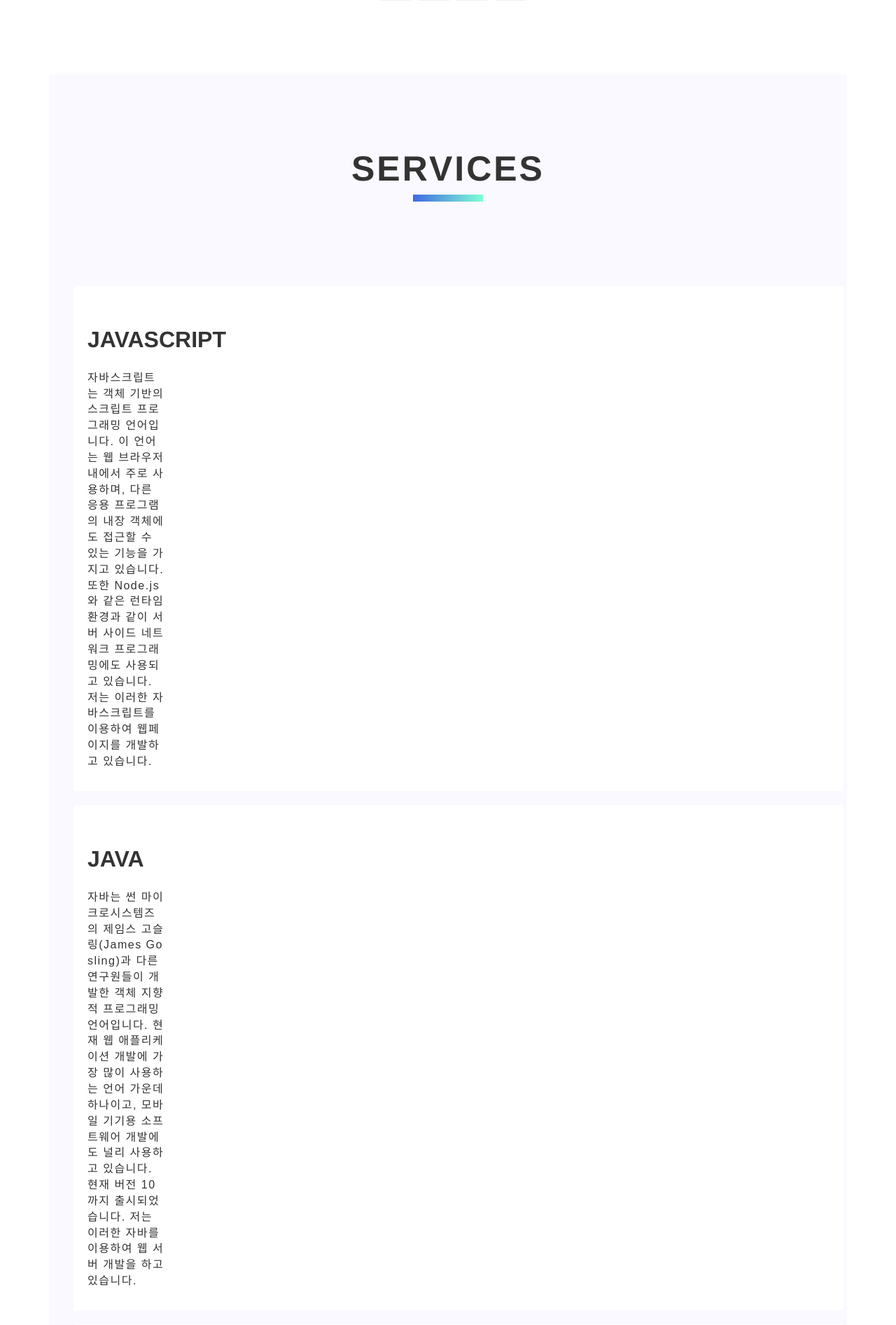
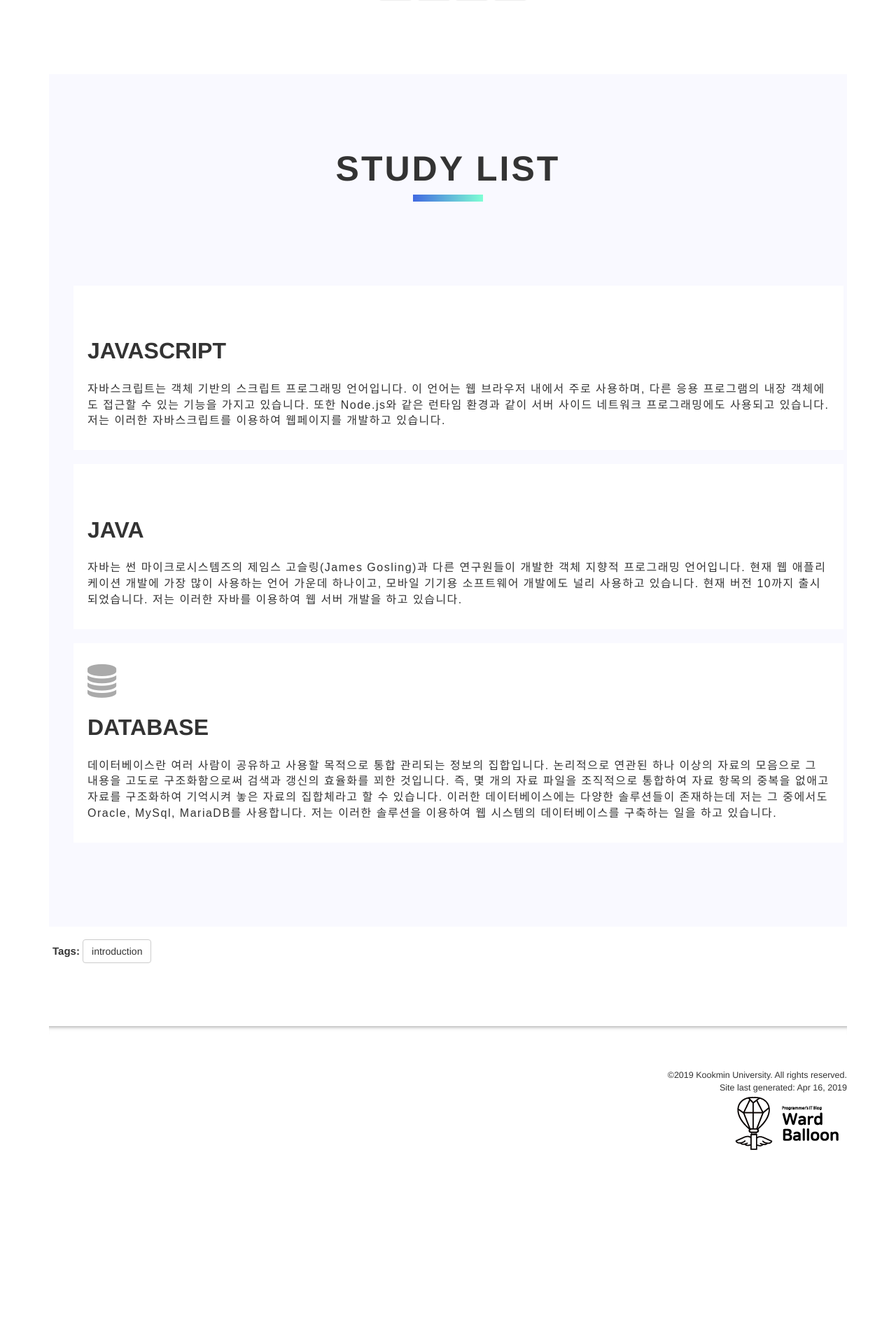
Before and after one commit to codingsoo/codingsoo.github.io1, a Jekyll site: the page built from index.html, in a window 1280 px wide. Shown: the part 807-2700 px from the top of the page at 70% size. Built offline with Jekyll 4.4.1, drawn with Linux system fonts in a browser that asks for light colours; nearby versions of some CDN libraries; comment, search, counter and statistics services are not loaded; after the commit the page ends 2511 px from its top, so only the background shows below that.

Commit message:
Add study list

```diff
--- a/index.html
+++ b/index.html
@@ -70,26 +70,26 @@ hide_editme: true
 
         <section class="services-area" id="service">
 			<div class="title">
-				SERVICES
+				STUDY LIST
 			</div>
 			<div class="container">
 
 				<div class="item">
-					<div class="icon"><span><i class="fab fa-js-square"></i></span></div>
+					<div class="icon"><span><i class="fa fa-js"></i></span></div>
 					<div class="service">JAVASCRIPT</div>
-					<div class="content">자바스크립트는 객체 기반의 스크립트 프로그래밍 언어입니다. 이 언어는 웹 브라우저 내에서 주로 사용하며, 다른 응용 프로그램의 내장 객체에도 접근할 수 있는 기능을 가지고 있습니다. 또한 Node.js와 같은 런타임 환경과 같이 서버 사이드 네트워크 프로그래밍에도 사용되고 있습니다. 저는 이러한 자바스크립트를 이용하여 웹페이지를 개발하고 있습니다.</div>
+					<div class="contents">자바스크립트는 객체 기반의 스크립트 프로그래밍 언어입니다. 이 언어는 웹 브라우저 내에서 주로 사용하며, 다른 응용 프로그램의 내장 객체에도 접근할 수 있는 기능을 가지고 있습니다. 또한 Node.js와 같은 런타임 환경과 같이 서버 사이드 네트워크 프로그래밍에도 사용되고 있습니다. 저는 이러한 자바스크립트를 이용하여 웹페이지를 개발하고 있습니다.</div>
 				</div>
 
 				<div class="item">
-					<div class="icon"><span><i class="fab fa-java"></i></span></div>
+					<div class="icon"><span><i class="fa fa-java"></i></span></div>
 					<div class="service">JAVA</div>
-					<div class="content">자바는 썬 마이크로시스템즈의 제임스 고슬링(James Gosling)과 다른 연구원들이 개발한 객체 지향적 프로그래밍 언어입니다. 현재 웹 애플리케이션 개발에 가장 많이 사용하는 언어 가운데 하나이고, 모바일 기기용 소프트웨어 개발에도 널리 사용하고 있습니다. 현재 버전 10까지 출시되었습니다. 저는 이러한 자바를 이용하여 웹 서버 개발을 하고 있습니다.</div>
+					<div class="contents">자바는 썬 마이크로시스템즈의 제임스 고슬링(James Gosling)과 다른 연구원들이 개발한 객체 지향적 프로그래밍 언어입니다. 현재 웹 애플리케이션 개발에 가장 많이 사용하는 언어 가운데 하나이고, 모바일 기기용 소프트웨어 개발에도 널리 사용하고 있습니다. 현재 버전 10까지 출시되었습니다. 저는 이러한 자바를 이용하여 웹 서버 개발을 하고 있습니다.</div>
 				</div>
 
 				<div class="item">
-					<div class="icon"><span><i class="fas fa-database"></i></span></div>
+					<div class="icon"><span><i class="fa fa-database"></i></span></div>
 					<div class="service">DATABASE</div>
-					<div class="content">데이터베이스란 여러 사람이 공유하고 사용할 목적으로 통합 관리되는 정보의 집합입니다. 논리적으로 연관된 하나 이상의 자료의 모음으로 그 내용을 고도로 구조화함으로써 검색과 갱신의 효율화를 꾀한 것입니다. 즉, 몇 개의 자료 파일을 조직적으로 통합하여 자료 항목의 중복을 없애고 자료를 구조화하여 기억시켜 놓은 자료의 집합체라고 할 수 있습니다. 이러한 데이터베이스에는 다양한 솔루션들이 존재하는데 저는 그 중에서도 Oracle, MySql, MariaDB를 사용합니다. 저는 이러한 솔루션을 이용하여 웹 시스템의 데이터베이스를 구축하는 일을 하고 있습니다.</div>
+					<div class="contents">데이터베이스란 여러 사람이 공유하고 사용할 목적으로 통합 관리되는 정보의 집합입니다. 논리적으로 연관된 하나 이상의 자료의 모음으로 그 내용을 고도로 구조화함으로써 검색과 갱신의 효율화를 꾀한 것입니다. 즉, 몇 개의 자료 파일을 조직적으로 통합하여 자료 항목의 중복을 없애고 자료를 구조화하여 기억시켜 놓은 자료의 집합체라고 할 수 있습니다. 이러한 데이터베이스에는 다양한 솔루션들이 존재하는데 저는 그 중에서도 Oracle, MySql, MariaDB를 사용합니다. 저는 이러한 솔루션을 이용하여 웹 시스템의 데이터베이스를 구축하는 일을 하고 있습니다.</div>
 				</div>
 			</div>
 		</section>
--- a/portfolio.css
+++ b/portfolio.css
@@ -196,7 +196,7 @@ section {
 }
 
 
-.services-area > .container > .item > .content {
+.services-area > .container > .item > .contents {
 	font-size: 16px;
 	font-family: 'Noto Sans KR', sans-serif;
 	letter-spacing: 1.5px;
```
